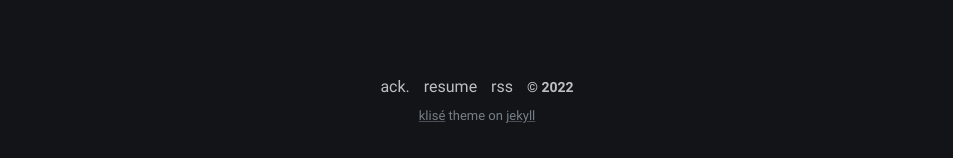
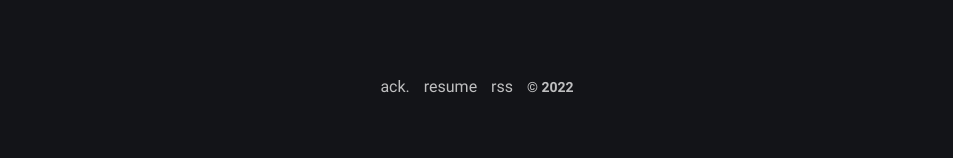
Before and after one commit to gmh5225/gmh5225.github.io, a Jekyll site: the page built from index.md, in a window 1280 px wide. Shown: the part 741-899 px from the top of the page, without its empty margins (163-1116 px from the left). Built offline with Jekyll 4.4.1, drawn with Linux system fonts in a browser that asks for light colours.

Commit message:
Update footer.html

```diff
--- a/_includes/footer.html
+++ b/_includes/footer.html
@@ -3,19 +3,6 @@
   <a class="footer_item" href="javascript::void(0)">resume</a>
   <a class="footer_item" href="/feed.xml">rss</a>
   <span class="footer_item">&copy; {{ site.time | date: "%Y" }}</span>
-  <small class="footer_copyright">
-    <!-- Klisé Theme: https://github.com/piharpi/jekyll-klise -->
-    <a
-      href="https://github.com/piharpi/jekyll-klise"
-      target="_blank"
-      rel="noreferrer noopener"
-      >klisé</a
-    >
-    theme on
-    <a href="https://jekyllrb.com" target="_blank" rel="noreferrer noopener"
-      >jekyll</a
-    >
-  </small>
 </footer>
 <script src="/assets/js/main.js" defer="defer"></script>
 
```
